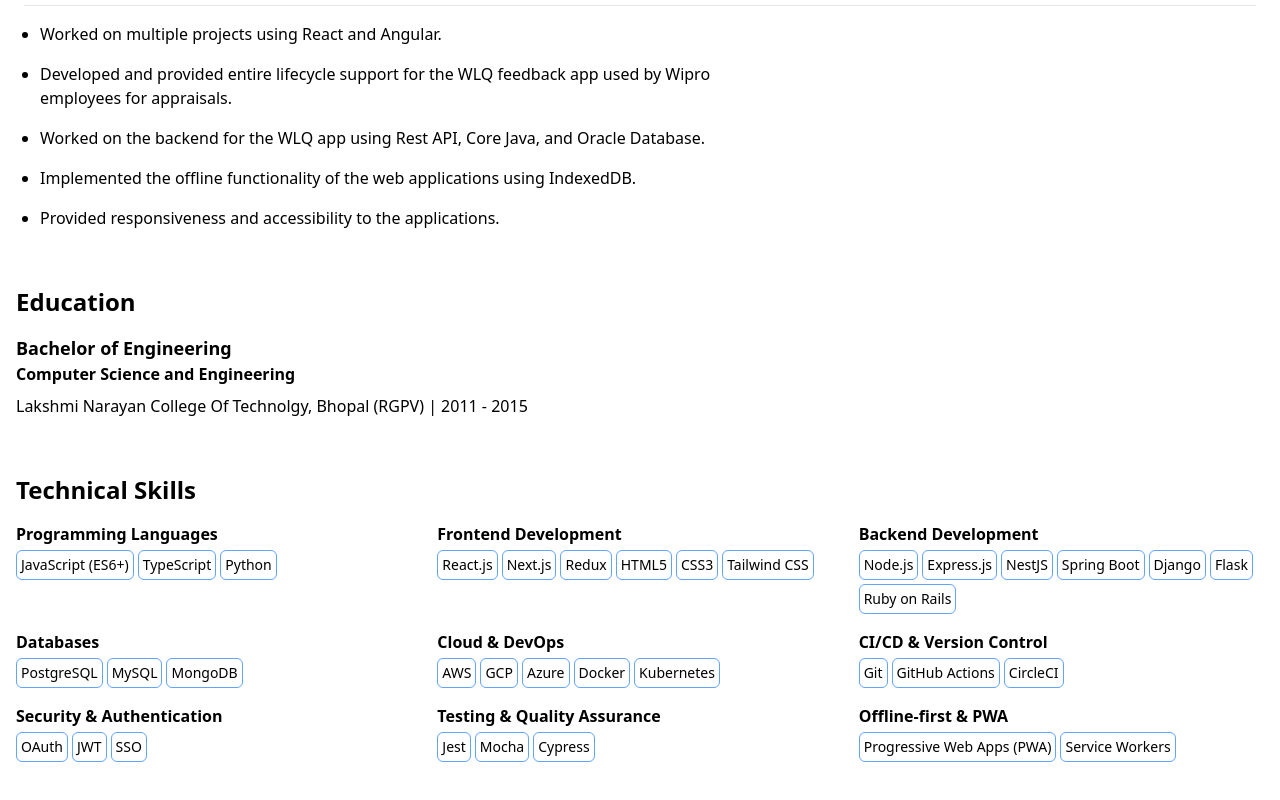
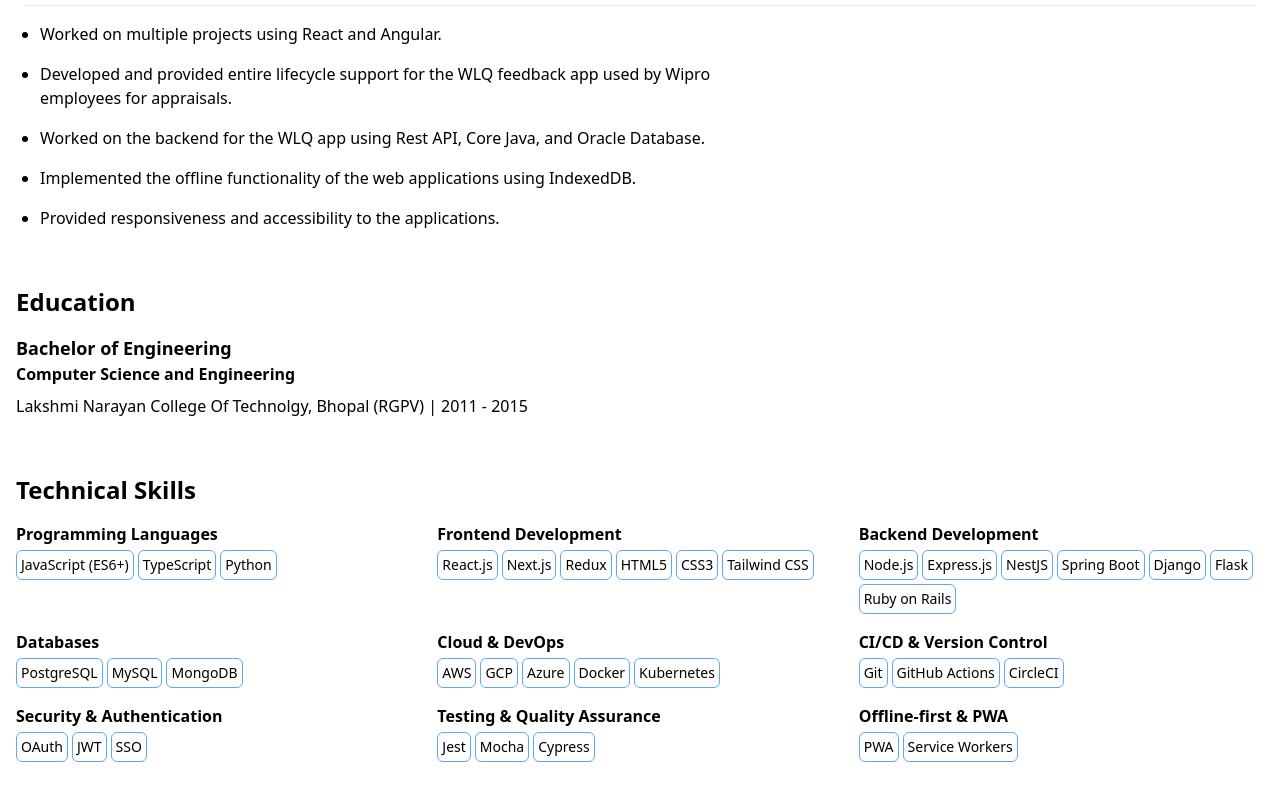
Before and after one commit to ramancodians/raman-v2, a React (Vite) app: page / in a window 1280 px wide. Shown: the part 1934-2734 px from the top of the page. Built offline with nearby package versions, Linux system fonts and the light colour scheme; a web font is replaced by a local one.

Commit message:
fix: simplify skill names and improve layout of technical skills section

```diff
--- a/src/Khush/App.jsx
+++ b/src/Khush/App.jsx
@@ -56,7 +56,7 @@
 
   {
     category: "Offline-first & PWA",
-    skills: ["Progressive Web Apps (PWA)", "Service Workers"],
+    skills: ["PWA", "Service Workers"],
   },
 ];
 
@@ -237,7 +237,7 @@
       {/* SKILLS */}
       <div className="container mx-auto flex flex-col px-4 my-10">
         <h2 className="text-2xl font-semibold my-4">Technical Skills</h2>
-        <div className="flex gap-4 flex-col md:grid md:grid-cols-3 md:gap-4">
+        <div className="grid grid-cols-2 gap-2  md:grid md:grid-cols-3 md:gap-4">
           {technicalSkills.map((sec, idx) => (
             <div key={idx}>
               <p className="font-semibold mb-1">{sec.category}</p>
```
